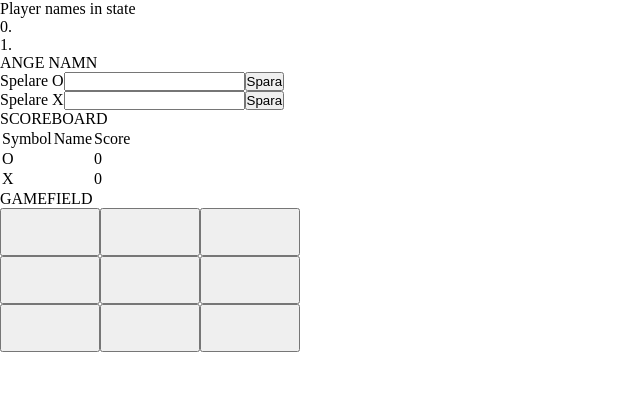
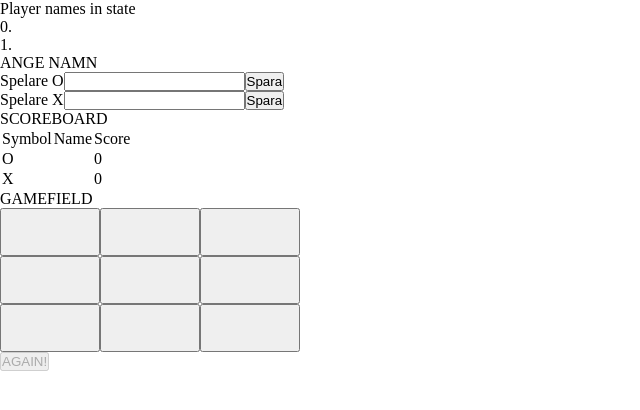
Before and after one commit to Medieinstitutet/vue-tic-tac-toe-nickenickenicke, a Vue app: page / in a window 1280 px wide. Shown: the top 410 px of the page, without its empty margins (0-640 px from the left). Built offline with nearby package versions, Linux system fonts and the light colour scheme.

Commit message:
:art: More game logic. Added a button to start a new round.

```diff
--- a/src/components/Game.vue
+++ b/src/components/Game.vue
@@ -1,10 +1,10 @@
 <script setup lang="ts">
 import { ref } from "vue";
 import { Player } from "../models/Player";
+import { IState } from "../models/IState";
 import NameEntry from "./NameEntry.vue";
 import Scoreboard from "./Scoreboard.vue";
 import GameField from "./GameField.vue";
-import { IState } from "../models/IState";
 
 const state = ref<IState>({
   players: [new Player(), new Player()],
@@ -15,25 +15,20 @@ const state = ref<IState>({
     currentTurn: 0,
   },
 });
+
 const LOCAL_STORAGE_KEY: string = "ticTacStorage";
 
 if (localStorage.getItem(LOCAL_STORAGE_KEY)) {
   state.value = JSON.parse(localStorage.getItem(LOCAL_STORAGE_KEY) || "");
 }
 
+const saveState = () => {
+  localStorage.setItem(LOCAL_STORAGE_KEY, JSON.stringify(state.value));
+};
+
 const playerNameChange = (name: string, i: number) => {
   state.value.players[i].name = name;
   saveState();
-};
-
-const fieldClick = (i: number) => {
-  if (state.value.game.currentPlayerO) {
-    state.value.game.field[i] = "O";
-  }
-  if (!state.value.game.currentPlayerO) {
-    state.value.game.field[i] = "X";
-  }
-  endTurn();
 };
 
 const startTurn = () => {
@@ -46,6 +41,16 @@ const startTurn = () => {
 const endTurn = () => {
   state.value.game.isRunning = false;
   checkWin();
+};
+
+const fieldClick = (i: number) => {
+  if (state.value.game.currentPlayerO) {
+    state.value.game.field[i] = "O";
+  }
+  if (!state.value.game.currentPlayerO) {
+    state.value.game.field[i] = "X";
+  }
+  endTurn();
 };
 
 const checkWin = () => {
@@ -81,6 +86,7 @@ const checkWin = () => {
   ) {
     return triggerWin();
   }
+  if (state.value.game.currentTurn === 9) return triggerDraw();
 
   startTurn();
 };
@@ -95,8 +101,17 @@ const triggerWin = () => {
   saveState();
 };
 
-const saveState = () => {
-  localStorage.setItem(LOCAL_STORAGE_KEY, JSON.stringify(state.value));
+const triggerDraw = () => {
+  console.log("DRAW!");
+  state.value.game.isRunning = false;
+  saveState();
+};
+
+const startNewRound = () => {
+  state.value.game.currentPlayerO = Math.random() < 0.5;
+  state.value.game.currentTurn = 0;
+  state.value.game.field = ["", "", "", "", "", "", "", "", ""];
+  startTurn();
 };
 </script>
 
@@ -114,6 +129,9 @@ const saveState = () => {
         fieldClick(i);
       }
     " />
+  <button @click.prevent="startNewRound" :disabled="state.game.isRunning">
+    AGAIN!
+  </button>
 </template>
 
 <style scoped></style>
```
